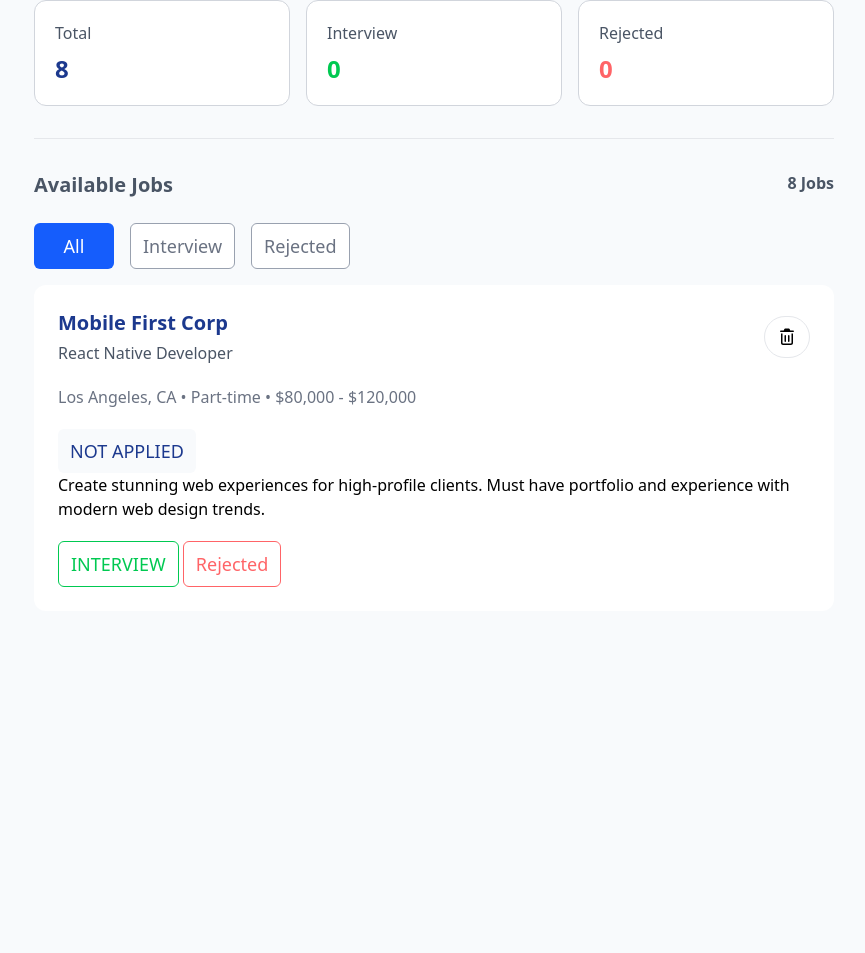
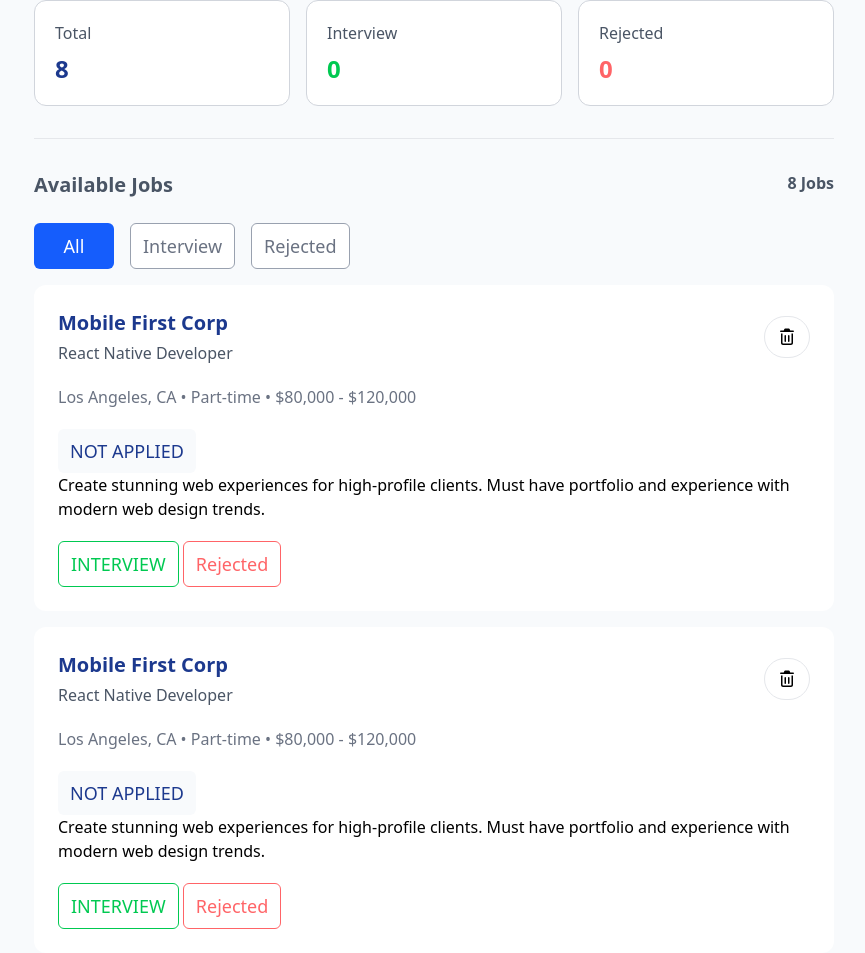
Before and after one commit to moziful/Assignment-04, a plain HTML site: page index.html in a window 1280 px wide. Shown: the part 68-1021 px from the top of the page, without its empty margins (206-1071 px from the left). Before the commit the page ends 800 px from the top, so only its background shows below. Drawn offline with nearby package versions, Linux system fonts and the light colour scheme.

Commit message:
Moved js script tag after body tag

```diff
--- a/index.html
+++ b/index.html
@@ -6,7 +6,6 @@
     <meta name="viewport" content="width=device-width, initial-scale=1.0">
     <script src="https://cdn.jsdelivr.net/npm/@tailwindcss/browser@4"></script>
     <script src="https://cdn.jsdelivr.net/npm/@fortawesome/fontawesome-free@7.2.0/js/all.min.js"></script>
-    <script src="script.js"></script>
     <title>Job Tracker</title>
 </head>
 
@@ -70,8 +69,11 @@
                         class="min-w-20 px-3 py-2 text-red-400 text-lg font-medium rounded-md bg-white border border-red-400">Rejected</button>
                 </div>
             </div>
+            <div id="jobsContainer"></div>
         </div>
     </main>
 </body>
 
+<script src="script.js"></script>
+
 </html>
--- a/script.js
+++ b/script.js
@@ -80,3 +80,33 @@ const jobs = [
     status: "all"
   }
 ];
+
+let container = document.getElementById("jobsContainer");
+container.innerHTML = `
+    <div id="job" class="grid p-6 gap-5 bg-white rounded-xl">
+                <div class="flex justify-between items-center">
+                    <div class="grid gap-1">
+                        <p class="text-xl text-blue-900 font-bold">Mobile First Corp</p>
+                        <p class="text-gray-600">React Native Developer</p>
+                    </div>
+                    <i id="deleteButton"
+                        class="p-3 text-center items-center fa-regular fa-trash-can rounded-full border border-gray-200"></i>
+                </div>
+                <p class="text-gray-500">Los Angeles, CA • Part-time • $80,000 - $120,000</p>
+                <div>
+                    <button class="bg-[#F8FAFC] min-w-20 px-3 py-2 text-lg text-blue-900 font-medium rounded-md">NOT
+                        APPLIED</button>
+                    <p>
+                        Create stunning web experiences for high-profile clients. Must have portfolio and experience
+                        with
+                        modern web design trends.
+                    </p>
+                </div>
+                <div>
+                    <button
+                        class="min-w-20 px-3 py-2 text-green-500 text-lg font-medium rounded-md bg-white border border-green-500">INTERVIEW</button>
+                    <button
+                        class="min-w-20 px-3 py-2 text-red-400 text-lg font-medium rounded-md bg-white border border-red-400">Rejected</button>
+                </div>
+            </div>
+`;
```
